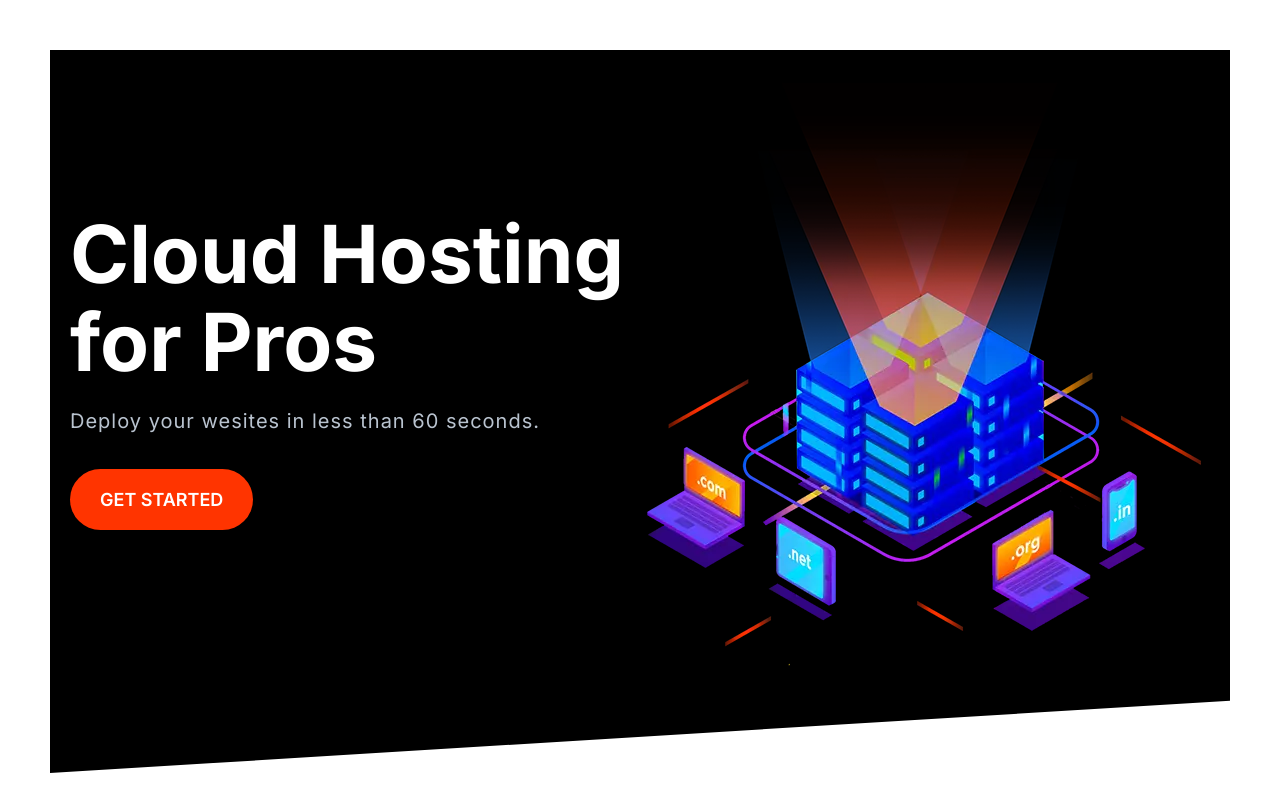
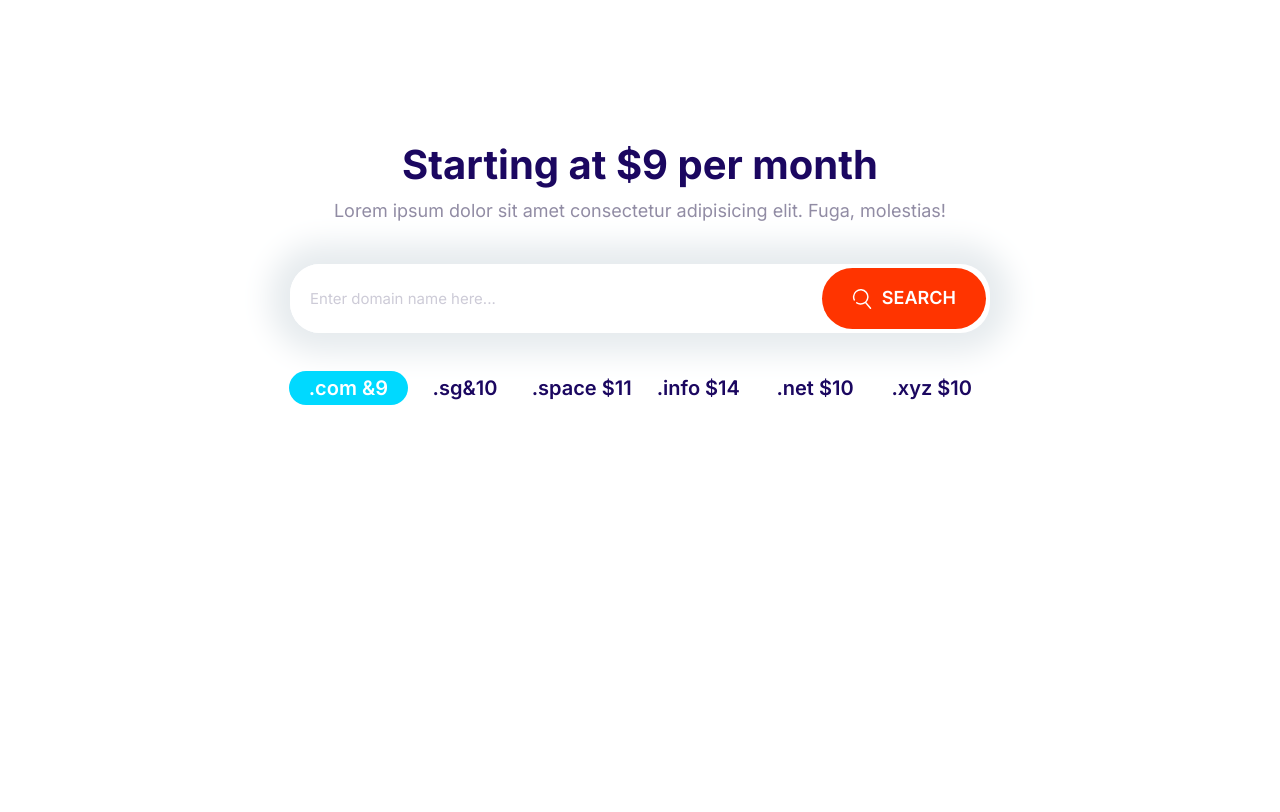
Before and after one commit to AntonioAlgaba/Cloud-hosting, a plain HTML site: page index.html in a window 1280 px wide. Drawn offline with Linux system fonts and the light colour scheme.

Commit message:
build plans block

```diff
--- a/CSS/style.css
+++ b/CSS/style.css
@@ -194,10 +194,18 @@ a {
     font-size: 1.8rem;
     font-weight: 600;
     margin: 1rem 0;
+    outline: 0;
     padding: 2rem 3rem;
     text-align: center;
     text-transform: uppercase;
     white-space: nowrap;
+}
+
+.btn .icon {
+    width: 2rem;
+    height: 2rem;
+    margin-right: 1rem;
+    vertical-align: middle;
 }
 
 .btn--primary{
@@ -277,7 +285,7 @@ a {
 .input-group .input {
     border: 0;
     flex-grow: 1;
-    padding: 1.5rem 1rem;
+    padding: 1.5rem 2rem;
 }
 
 .input-group .btn {
@@ -686,3 +694,29 @@ a {
         align-self: center;
     }
 }
+
+/* Domain Bloc */
+
+.block-domain .input-group {
+    box-shadow: 0 0 30px 20px #e6ebee;
+    border: 0;
+    margin: 4rem auto;
+    max-width: 700px;
+}
+
+.block-domain__prices {
+    display: grid;
+    grid-template-columns: repeat(3, 1fr);
+    grid-template-rows: repeat(2, 6rem);
+    font-size: 2rem;
+    font-weight: 600;
+    justify-items: center;
+    max-width: 700px;
+    margin: 0 auto;
+}
+
+@media screen and (min-width: 768px) {
+    .block-domain__prices {
+      grid-template-columns: repeat(auto-fit, minmax(10rem, 1fr))
+    }
+}
--- a/index.html
+++ b/index.html
@@ -20,23 +20,31 @@
    <h3>Heading 3</h3>
    <p>Lorem ipsum dolor sit amet consectetur adipisicing elit. Praesentium facere magnam enim veniam reiciendis fugit similique quam sapiente ullam temporibus.</p>
  -->
-    <section class="block block--dark block--skewed-left hero">
-      <div class="container grid grid--1x2">
-        <header class="block__header hero__content">
-          <h1 class="block__heading">Cloud Hosting for Pros</h1>
-          <p class="hero__tagline">
-            Deploy your wesites in less than 60 seconds.
-          </p>
-          <a href="" class="btn btn--accent btn--stretched">Get started</a>
-        </header>
-        <picture>
-          <source type="image/webp" srcset="images/banner.webp 1x, images/banner@2x.webp 2x"></source>
-          <source type="image/png" srcset="images/banner.png 1x, images/banner@2x.png 2x"></source>
-          <img class="hero__image" src="images/banner.png" alt=""/>
-        </picture>
+    <section class="block container block-domain">
+      <header class="block__header">
+        <h2>Starting at $9 per month</h2>
+        <p>Lorem ipsum dolor sit amet consectetur adipisicing elit. Fuga, molestias!</p>
+      </header>
+      <div class="input-group ">
+        <input
+          type="text"
+          class="input"
+          placeholder="Enter domain name here..."
+        />
+        <button class="btn btn--accent">
+          <svg class="icon icon--white">
+            <use xlink:href="images/sprite.svg#search"></use>
+          </svg>Search</button>
       </div>
+      <ul class="list block-domain__prices">
+        <li><span class="badge badge--secondary">.com &9</span></li>
+        <li>.sg&10</li>
+        <li>.space $11</li>
+        <li>.info $14</li>
+        <li>.net $10</li>
+        <li>.xyz $10</li>
+      </ul>
     </section>
-
     <script src="js/main.js"></script>
   </body>
 </html>
```
Also changed, not shown: components/plans-block.html (added, +25 -0 lines).
